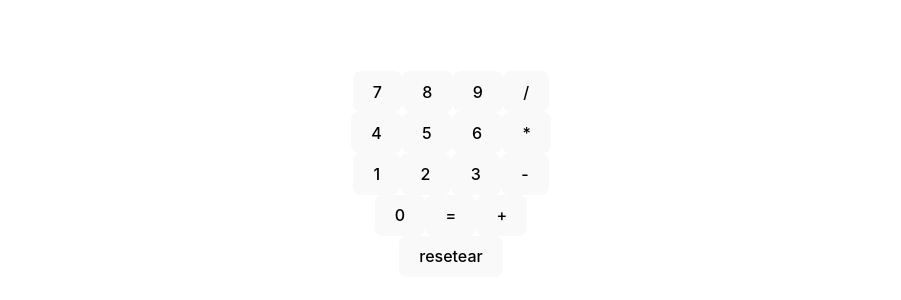
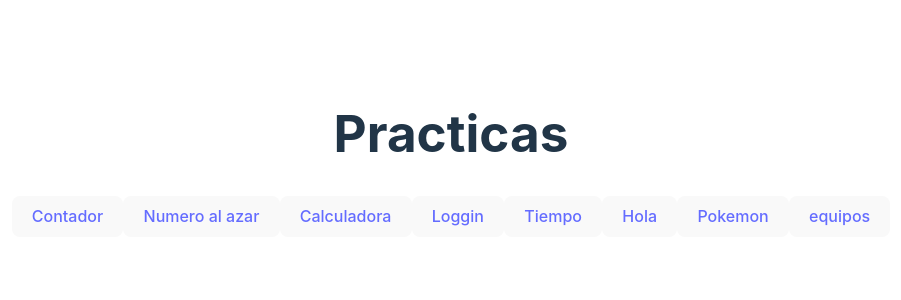
Before and after one commit to Saturno0/React, a React (Vite) app: page /calculadora in a window 1280 px wide. Shown: the part 246-546 px from the top of the page, without its empty margins (189-1090 px from the left). Built offline with nearby package versions, Linux system fonts and the light colour scheme.

Commit message:
Update main.jsx

```diff
--- a/src/main.jsx
+++ b/src/main.jsx
@@ -2,70 +2,14 @@ import React from 'react'
 import ReactDOM from 'react-dom/client'
 import App from './App.jsx'
 import './index.css'
-import Counter from './Contador.jsx'
-import Azar from './Azar.jsx'
-import Calculadora from './Calculadora.jsx'
 import {
-  createBrowserRouter,
-  RouterProvider,
+  BrowserRouter
 } from 'react-router-dom';
-import Login from './Loggin.jsx'
-import Reloj from './reloj.jsx'
-import Hola from './conditional-render.jsx'
-import Pokemon from './pokemon.jsx'
-import Fulbo from './Fulbo.jsx'
-import Cronometro from './Cronometro.jsx'
-import Tiempo from './Tiempo.jsx'
+import './index.css'
 
-const router = createBrowserRouter([
-  {
-    path: '/',
-    element: <App />
-  },
-  {
-    path: '/pokemon',
-    element: <Pokemon />
-  },
-  {
-    path: '/fulbo',
-    element: <Fulbo />
-  },
-  {
-    path: '/tiempo',
-    element: <Tiempo />
-  },
-  {
-    path: '/reloj',
-    element: <Reloj />
-  },
-  {
-    path: '/cronometro',
-    element: <Cronometro />
-  },
-  {
-    path: '/contador',
-    element: <Counter />
-  },
-  {
-    path: '/calculadora',
-    element: <Calculadora />
-  },
-  {
-    path: '/azar',
-    element: <Azar />
-  },
-  {
-    path: '/conditional-render',
-    element: <Hola />
-  },
-  {
-    path: '/loggin',
-    element: <Login />
-  }
-]);
 
 ReactDOM.createRoot(document.getElementById('root')).render(
-  <React.StrictMode>
-    <RouterProvider router={router} />
-  </React.StrictMode>,
+  <BrowserRouter>
+    <App/>
+  </BrowserRouter>
 )
```
